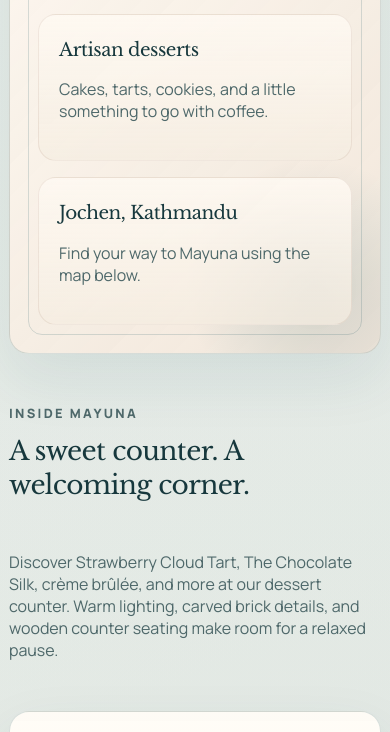
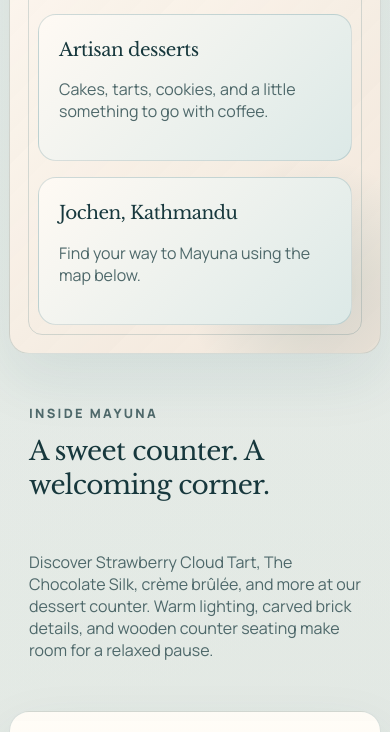
Before and after one commit to Aabhusan/Mayuna.Patisserie, a plain HTML site: page index.html in a window 390 px wide. Shown: the part 1068-1800 px from the top of the page. Drawn offline with nearby package versions, Linux system fonts and the light colour scheme; grey boxes are pictures that could not be loaded.

Commit message:
feat: update menu section and enhance styling for better responsiveness

```diff
--- a/index.html
+++ b/index.html
@@ -158,7 +158,6 @@
           <div class="section-heading reveal">
             <p class="eyebrow">Our menu</p>
             <h2 id="menu-heading">From the pastry counter &amp; coffee bar</h2>
-            <p>All prices in Nepalese rupees (NPR).</p>
           </div>
           <div class="menu-layout">
             <article class="menu-column reveal">
--- a/styles.css
+++ b/styles.css
@@ -374,8 +374,8 @@ h1 {
 .mini-card {
   padding: 22px 20px;
   border-radius: 18px;
-  background: linear-gradient(180deg, rgba(255, 250, 243, 0.84), rgba(245, 237, 225, 0.72));
-  border: 1px solid rgba(125, 85, 59, 0.1);
+  background: linear-gradient(135deg, var(--surface-strong), var(--accent-soft));
+  border: 1px solid var(--line);
 }
 
 .mini-number {
@@ -392,7 +392,11 @@ h1 {
   grid-template-columns: minmax(0, 24rem) minmax(0, 1fr);
   gap: 32px;
   align-items: center;
-  padding: 18px 0 34px;
+  padding: 18px clamp(20px, 3vw, 36px) 34px;
+}
+
+.highlights > article + article {
+  padding-inline-start: 12px;
 }
 
 .highlights h2,
@@ -499,8 +503,15 @@ h1 {
 }
 
 .section-heading {
-  max-width: 44rem;
+  max-width: 100%;
   margin-bottom: 24px;
+  padding-inline: clamp(20px, 3vw, 36px);
+}
+
+@media (min-width: 981px) {
+  .section-heading h2 {
+    white-space: nowrap;
+  }
 }
 
 .menu-layout {
@@ -687,6 +698,10 @@ h1 {
 }
 
 @media (max-width: 980px) {
+  .highlights > article + article {
+    padding-inline-start: 0;
+  }
+
   .hero,
   .highlights,
   .menu-layout,
```
